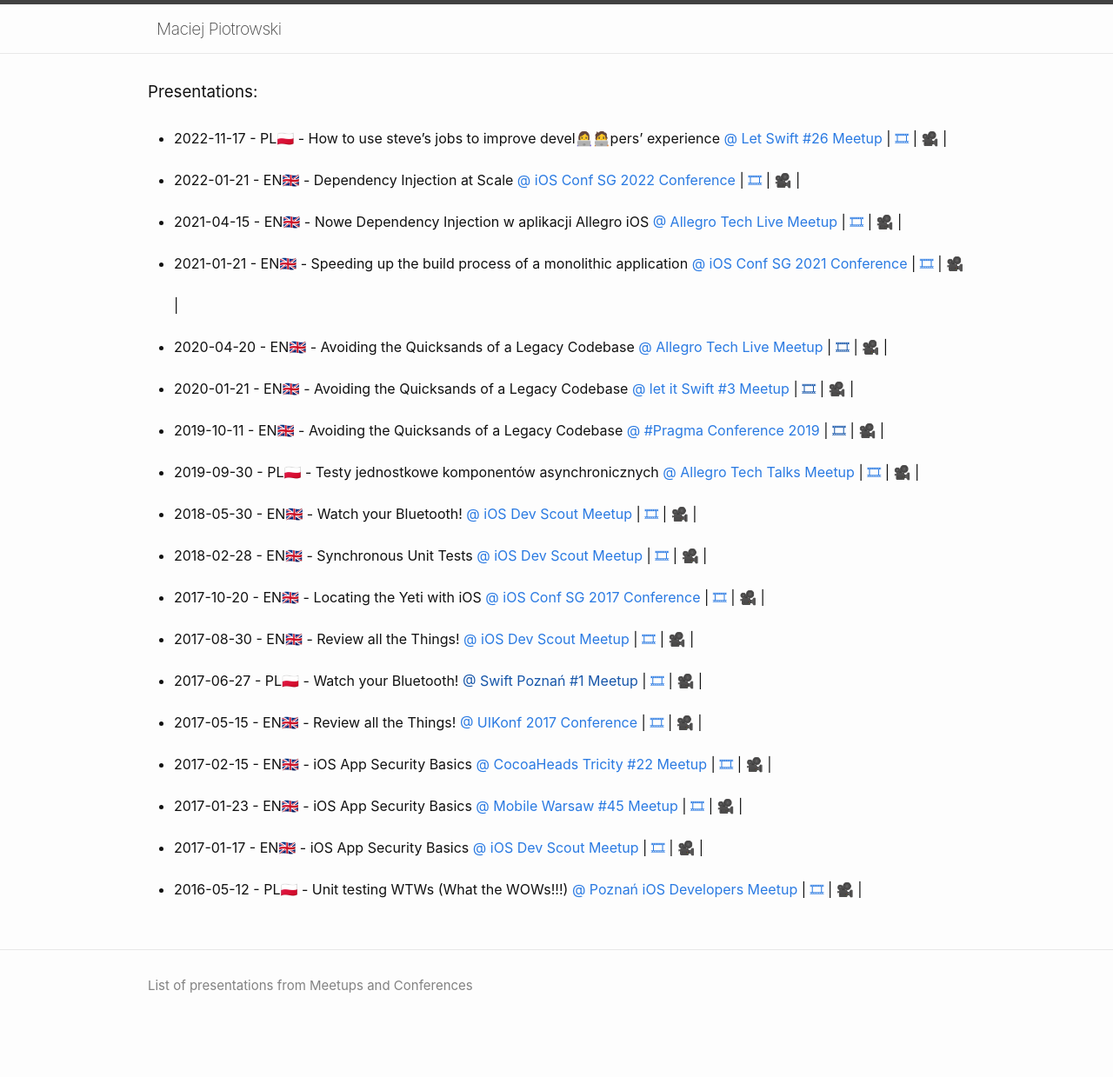
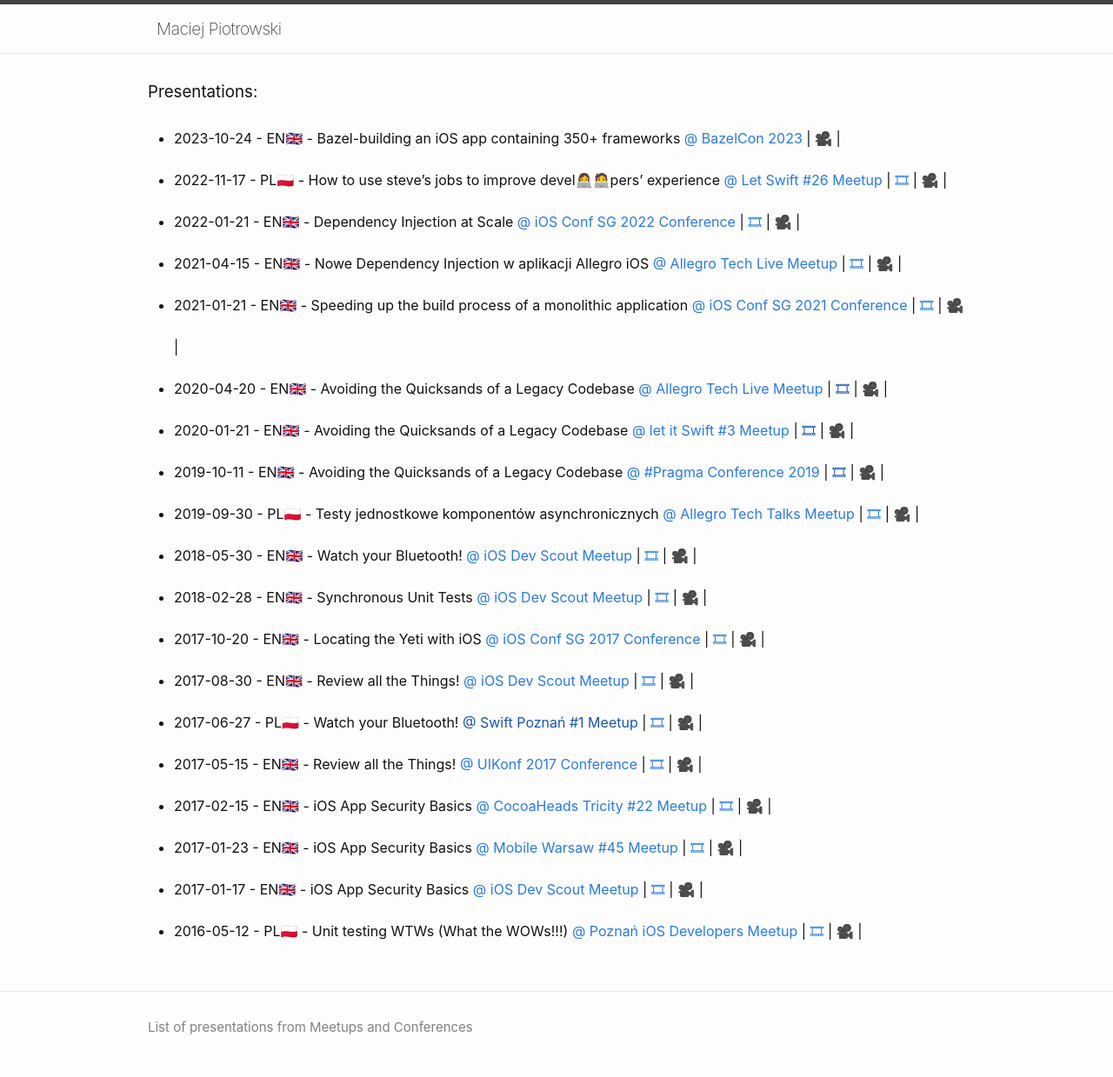
Before and after one commit to maciejpiotrowski89/maciejpiotrowski89.github.io, a Jekyll site: the page built from index.markdown, in a window 1280 px wide. Shown: the whole page at 87% size. Built offline with Jekyll 4.4.1, drawn with Linux system fonts in a browser that asks for light colours; before the commit the page ends 1191 px from its top, so only the background shows below that.

Commit message:
Update index.markdown

```diff
--- a/index.markdown
+++ b/index.markdown
@@ -24,7 +24,12 @@ layout: home
 
 
 
-
+<li>
+2023-10-24 - EN🇬🇧 - Bazel-building an iOS app containing 350+ frameworks
+<a href="https://rsvp.withgoogle.com/events/bazelcon2023/sessions/day1-talk18">@ BazelCon 2023</a> |
+<!-- <a href="https://speakerdeck.com/maciejpiotrowski89/how-to-use-steves-jobs-to-improve-devel-pers-experience">🎞</a> | -->
+<a href="https://www.youtube.com/watch?v=1DIJU1yao_g">🎥</a> |
+</li>
 <li>
 2022-11-17 - PL🇵🇱 - How to use steve’s jobs to improve devel👩‍💻🧑‍💻pers’ experience
 <a href="https://www.facebook.com/events/625987642348871/">@ Let Swift #26 Meetup</a> |
```
